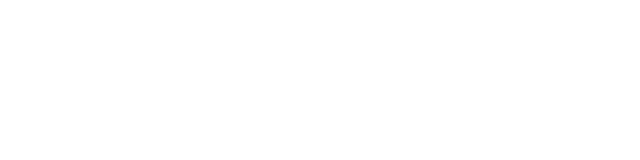
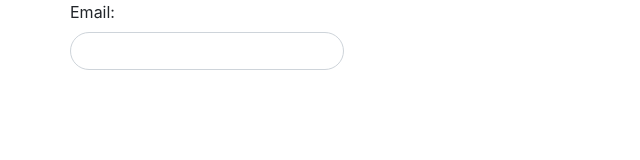
Before and after one commit to RickZzDev/Front-React-Toth, a React (Create React App) app: page /step3 in a window 1280 px wide. Shown: the top 160 px of the page, without its empty margins (0-640 px from the left). Built offline with nearby package versions, Linux system fonts and the light colour scheme.

Commit message:
Construindo o componente de input

```diff
--- a/src/components/cadastro/stepsCadastro/step3.js
+++ b/src/components/cadastro/stepsCadastro/step3.js
@@ -1,4 +1,5 @@
-import React,{Component} from 'react'
+import React, {Component} from 'react'
+import Inputs from '../../inputs'
 import Botao from '../../botao'
 
 class Step3 extends Component{
@@ -12,8 +13,19 @@
 
     render(){
         return(
-            <div>
+            <div className="container">
+                <div className="row">
+                    <Inputs name="email" label="Email:" type="text" />
+                </div>
+                <div className="row">
 
+                </div>
+                <div className="row">
+
+                </div>
+                <div className="row">
+
+                </div>
             </div>
         )
     }
--- a/src/components/cadastro/stepsCadastro/step4.js
+++ b/src/components/cadastro/stepsCadastro/step4.js
@@ -1,4 +1,4 @@
-import React,{Component} from 'react'
+import React, {Component} from 'react'
 import Botao from '../../botao'
 
 class Step4 extends Component{
--- /dev/null
+++ b/src/components/inputs.js
@@ -0,0 +1,16 @@
+import React, { Component } from 'react'
+
+class Inputs extends Component {
+
+    render() {
+        return(
+            <div className="form-group">
+                <label>{this.props.label}</label>
+                <input type={this.props.type} name={this.props.name} onChange={this.capturarDadosCampos} className="form-control rounded-pill"/>
+            </div>
+        )
+    }
+
+}
+
+export default Inputs
```
Also changed, not shown: src/components/cadastro/Cadastro.js (line endings or trailing spaces).
